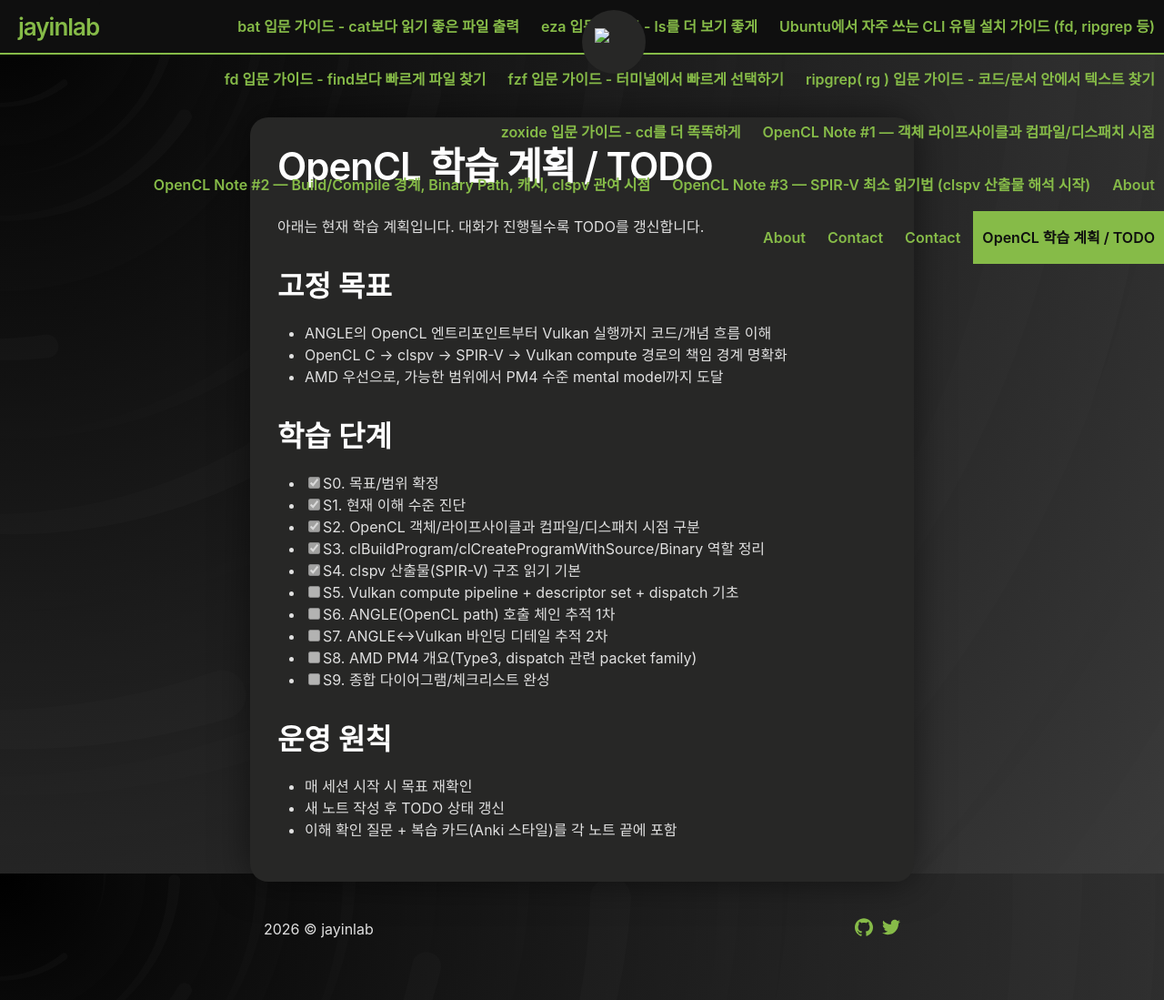
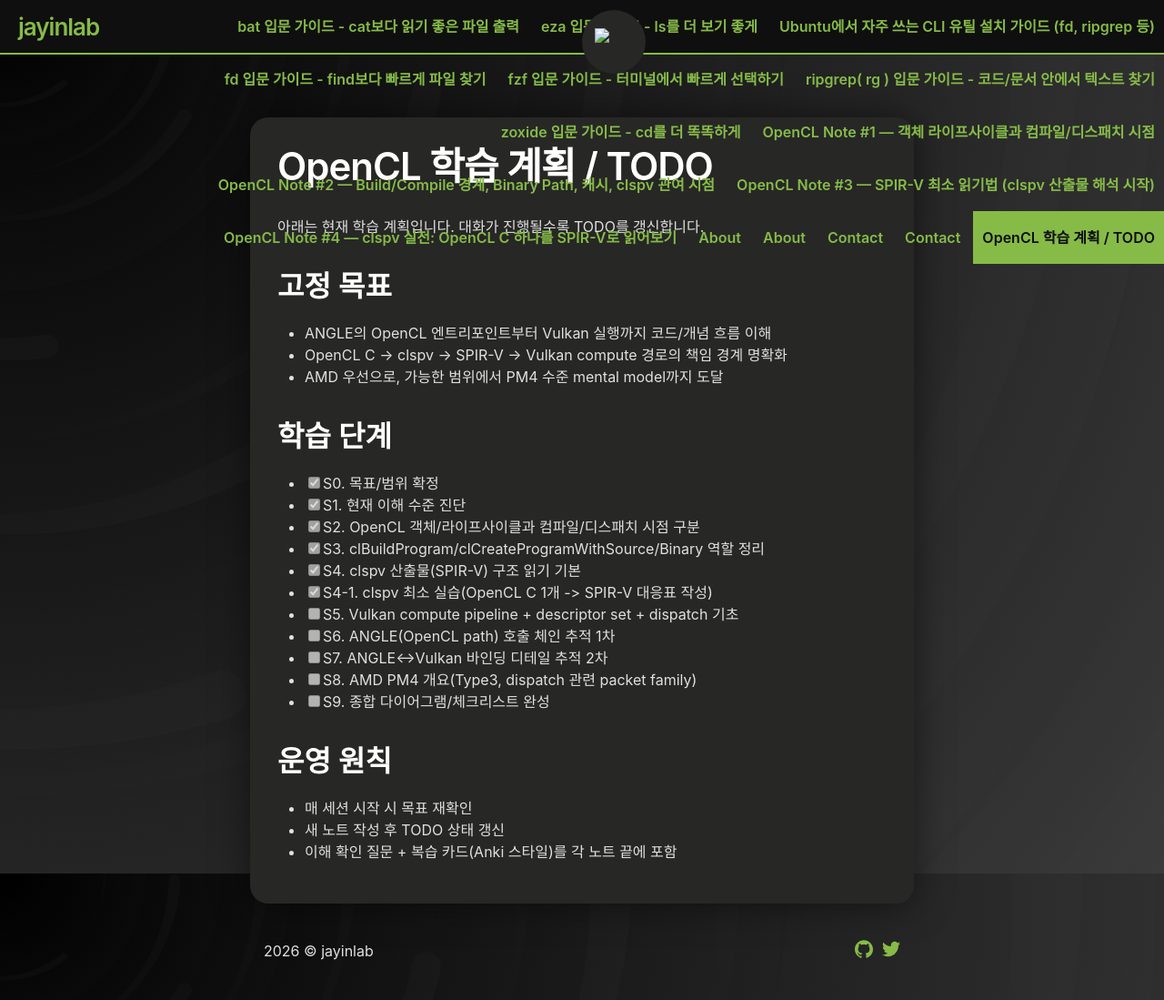
Before and after one commit to jayinlab/jayinlab.github.io, a Jekyll site: the page built from content/opencl/study-plan.md, in a window 1280 px wide and 1099 px high. Shown: the whole window at 91% size. Built offline with Jekyll 4.4.1, drawn with Linux system fonts in a browser that asks for light colours; our own code applies the rules of GitHub Pages for plain Markdown files; some of the changed lines change nothing that is shown.

Commit message:
docs: add OpenCL Note #4 clspv hands-on with vector_add example

````diff
--- a/content/opencl/study-plan.md
+++ b/content/opencl/study-plan.md
@@ -16,6 +16,7 @@
 - [x] S2. OpenCL 객체/라이프사이클과 컴파일/디스패치 시점 구분
 - [x] S3. clBuildProgram/clCreateProgramWithSource/Binary 역할 정리
 - [x] S4. clspv 산출물(SPIR-V) 구조 읽기 기본
+- [x] S4-1. clspv 최소 실습(OpenCL C 1개 -> SPIR-V 대응표 작성)
 - [ ] S5. Vulkan compute pipeline + descriptor set + dispatch 기초
 - [ ] S6. ANGLE(OpenCL path) 호출 체인 추적 1차
 - [ ] S7. ANGLE↔Vulkan 바인딩 디테일 추적 2차
--- /dev/null
+++ b/content/posts/2026-03-28-opencl-note-4-clspv-practice.md
@@ -0,0 +1,128 @@
+---
+title: "OpenCL Note #4 — clspv 실전: OpenCL C 하나를 SPIR-V로 읽어보기"
+date: 2026-03-28
+slug: "opencl-note-4-clspv-practice"
+draft: false
+---
+
+이번 노트는 네가 요청한 방식 그대로:
+
+> "이 OpenCL C 코드가 clspv를 거치면 어떤 SPIR-V 관찰 포인트가 나오는지"
+
+를 직접 따라할 수 있게 정리한다.
+
+---
+
+## 1) 예제 OpenCL C
+
+아래 커널을 사용한다 (`content/opencl/examples/vector_add.cl`).
+
+```c
+__kernel void vector_add(__global const float* a,
+                         __global const float* b,
+                         __global float* out,
+                         const int n)
+{
+    int gid = get_global_id(0);
+    if (gid < n)
+    {
+        out[gid] = a[gid] + b[gid];
+    }
+}
+```
+
+핵심 포인트는 단순하다.
+- 버퍼 3개(`a`, `b`, `out`)
+- 스칼라 인자 1개(`n`)
+- `get_global_id(0)` 기반 분기
+
+---
+
+## 2) clspv로 SPIR-V 생성
+
+환경에 따라 명령은 다를 수 있지만, 기본 흐름은 아래와 같다.
+
+```bash
+# 1) OpenCL C -> SPIR-V
+clspv content/opencl/examples/vector_add.cl -o vector_add.spv
+
+# 2) SPIR-V disassemble (텍스트로 보기)
+spirv-dis vector_add.spv -o vector_add.spvasm
+```
+
+> `clspv`, `spirv-dis`가 없다면 설치 후 동일하게 진행하면 된다.
+
+---
+
+## 3) disassembly에서 어디를 볼까 (실전 체크리스트)
+
+`vector_add.spvasm`에서 아래를 우선 찾는다.
+
+1. `OpEntryPoint`
+   - 커널 엔트리 이름 확인
+
+2. `OpExecutionMode`
+   - 실행 모드(로컬 사이즈 관련 단서) 확인
+
+3. `OpDecorate`
+   - descriptor/binding/set 정보 확인
+
+4. `OpVariable` (Storage Class 포함)
+   - 인자들이 어떤 리소스 클래스로 내려갔는지 확인
+
+5. `OpLoad` / `OpFAdd` / `OpStore`
+   - 실제 `out[gid] = a[gid] + b[gid]` 대응 구간 확인
+
+---
+
+## 4) 대응표를 이렇게 만든다 (중요)
+
+아래 형태로 네 노트에 직접 표를 채워라.
+
+- OpenCL `a` (`__global const float*`) → SPIR-V: [네가 찾은 변수/데코레이트]
+- OpenCL `b` (`__global const float*`) → SPIR-V: [ ]
+- OpenCL `out` (`__global float*`) → SPIR-V: [ ]
+- OpenCL `n` (`int`) → SPIR-V: [ ]
+- OpenCL `get_global_id(0)` → SPIR-V: [builtin 관련 선언/사용]
+
+이 대응표를 2~3개 커널로 반복하면,
+다음 단계(Vulkan descriptor set / pipeline layout)가 급격히 쉬워진다.
+
+---
+
+## 5) 왜 이게 ANGLE 학습에 직접 도움이 되나
+
+우리가 목표로 하는 건
+**ANGLE(OpenCL entry) → clspv(SPIR-V) → Vulkan dispatch → AMD PM4 mental model**이다.
+
+여기서 clspv 산출물을 읽을 수 있으면,
+- "ANGLE가 어떤 커널 리소스 모델을 Vulkan으로 바인딩했는지"
+- "descriptor set/layout이 왜 그렇게 생겼는지"
+를 코드와 연결해 이해할 수 있다.
+
+즉, 이 노트는 단순 툴 사용법이 아니라
+**ANGLE 내부 경로 이해를 위한 필수 디딤돌**이다.
+
+---
+
+## 이해 확인 질문 (Self-check)
+
+1. `vector_add` 예제에서 SPIR-V에서 가장 먼저 찾을 3개 키워드는?
+2. `OpDecorate`를 보는 이유는?
+3. 대응표를 만드는 목적은?
+4. 이 실습이 ANGLE 코드 추적에서 어떤 구간을 쉽게 만드나?
+5. 다음 실습 커널을 고른다면 어떤 특징(예: local memory, barrier)을 넣고 싶나?
+
+## 복습 카드 (Anki 스타일)
+
+- Q: clspv 실습에서 첫 출력 파일 2개는?
+  A: `*.spv`(binary), `*.spvasm`(disassembly text).
+
+- Q: `OpEntryPoint`는 왜 중요한가?
+  A: 어떤 함수가 커널 시작점인지 알려준다.
+
+- Q: `OpDecorate`는 무엇의 단서인가?
+  A: binding/set/layout 등 리소스 바인딩 정보.
+
+- Q: 대응표를 왜 만들까?
+  A: OpenCL 인자와 SPIR-V 리소스 표현의 매핑을 명확히 하기 위해.
````
Also changed, not shown: 1 other file.
